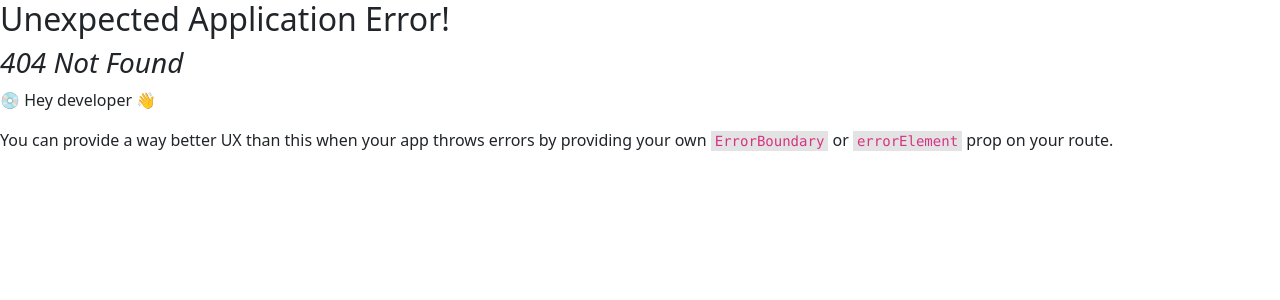
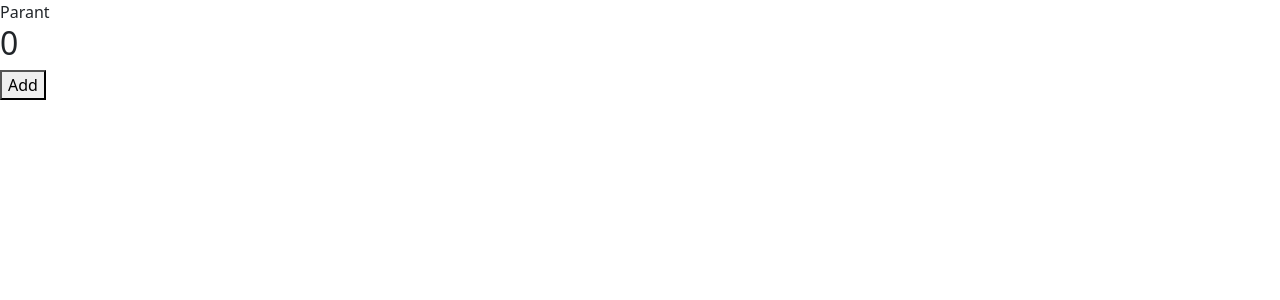
Before and after one commit to aaru2599/React-app, a React (Vite) app: page /usecallback in a window 1280 px wide. Before the commit this address had no page. Shown: the top 300 px of the page. Built offline with nearby package versions, Linux system fonts and the light colour scheme.

Commit message:
useCallbackHook Hooks

```diff
--- /dev/null
+++ b/src/components/Hooks/UseCallback/Child.jsx
@@ -0,0 +1,9 @@
+import {memo} from "react"
+const Child = ({newFunc}) => {
+    console.log("child");
+  return (
+    <div></div>
+  )
+}
+
+export default memo(Child);
--- /dev/null
+++ b/src/components/Hooks/UseCallback/Parant.jsx
@@ -0,0 +1,21 @@
+import { React,useCallback, useState } from "react"
+import Child from './Child'
+
+const Parant = () => {
+    const [add, setAdd] = useState(0)
+
+    console.log(add);
+    const newFunc = useCallback(() => {
+
+    }, [])
+    return (
+        <div>
+            <div>Parant</div>
+            <h2>{add}</h2>
+            <button onClick={() => setAdd(add + 1)}>Add</button>
+            <Child newFunc={newFunc} />
+        </div>
+    )
+}
+
+export default Parant
--- a/src/main.jsx
+++ b/src/main.jsx
@@ -29,6 +29,7 @@ import Counter from './components/CustomHooks/Counter';
 import Counter2 from './components/CustomHooks/Counter2';
 import ApiLayout from './components/CustomHooks/APICall/Api.Layout';
 import NewApiData from './components/CustomHooks/APICall/NewApiData';
+import Parant from './components/Hooks/UseCallback/Parant';
 const myRouter = createBrowserRouter([
   {
     path: "/withusememo",
@@ -43,6 +44,10 @@ const myRouter = createBrowserRouter([
   {
     path: "/uppercase",
     element: <UpperCase />
+  },
+  {
+    path: "/usecallback",
+    element: <Parant />
   },
   {
     path: "/apilayout",
```
